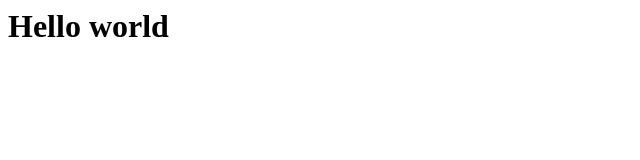
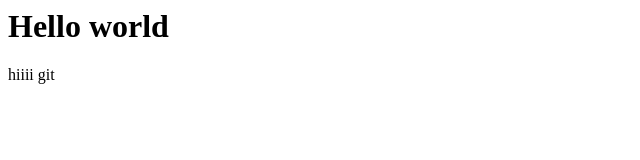
Before and after one commit to Komalakaranam/First-repo, a plain HTML site: page index.html in a window 1280 px wide. Shown: the full height of the page, 0-640 px from the left. Drawn offline with Linux system fonts and the light colour scheme.

Commit message:
Added a index.html

```diff
--- a/index.html
+++ b/index.html
@@ -1 +1,2 @@
 <h1>Hello world</h1>
+<p>hiiii git</p>
```
